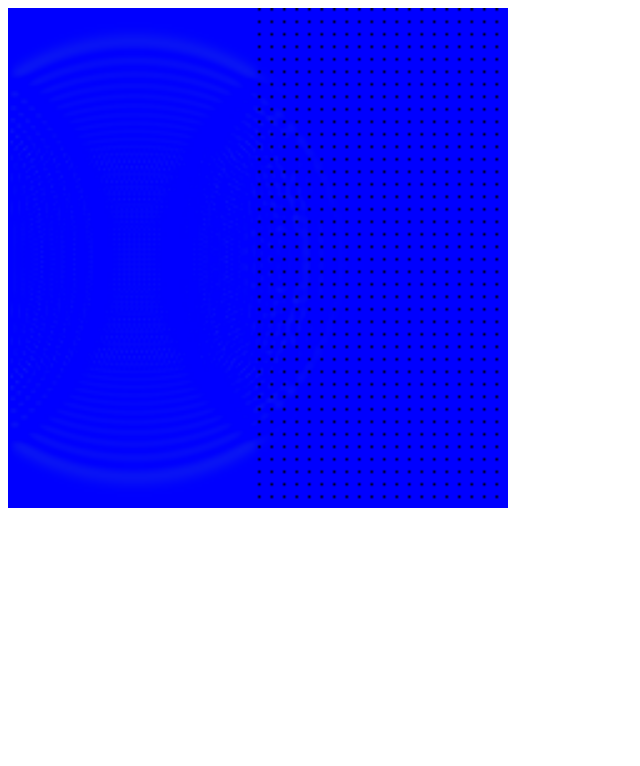
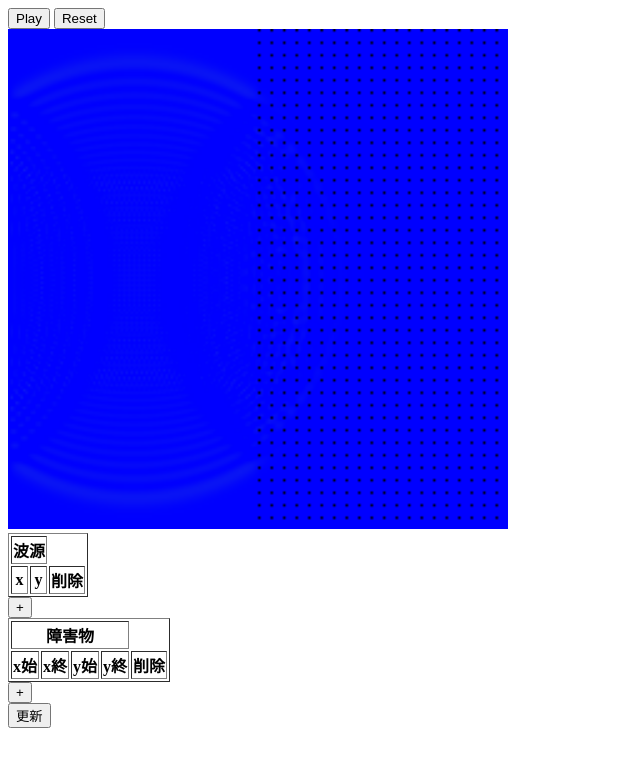
Before and after one commit to AT0309/WaveSimulation, a plain HTML site: page waveSimulation.html in a window 1280 px wide. Shown: the whole page, without its empty margins (0-640 px from the left). Drawn offline with Linux system fonts and the light colour scheme.

Commit message:
Update waveSimulation.html

```diff
--- a/waveSimulation.html
+++ b/waveSimulation.html
@@ -4,10 +4,32 @@
     <meta charset="UTF-8">
     <meta name="viewport" content="width=device-width, initial-scale=1.0">
     <title>Document</title>
+    <link rel="stylesheet" href="waveSimulation.css">
 </head>
 <body>
-    <canvas id="waveCanvas" width="200" height="200" style="display: none;"></canvas>
-    <canvas id="viewCanvas" width="500" height="500"></canvas>
+  <canvas id="waveCanvas" width="200" height="200" style="display: none;"></canvas>
+  <div id="TopContainer">
+    <button id="playButton" onclick="playButton_Click()">Play</button>
+    <button id="resetButton" onclick="resetButton_Click()">Reset</button>
+  </div>
+  <canvas id="viewCanvas" width="500" height="500"></canvas>
+  <div id="tableDiv">
+    <div>
+      <table id="wavePointTable" border="1">
+        <tr><th colspan="2">波源</th></tr>
+        <tr><th>x</th><th>y</th><th>削除</th></tr>
+      </table>
+      <button onclick="AddWaveSourceRow()" id="addWaveSourceButton">+</button>
+    </div>
+    <div>
+      <table id="objectTable" border="1">
+        <tr><th colspan="4">障害物</th></tr>
+        <tr><th>x始</th><th>x終</th><th>y始</th><th>y終</th><th>削除</th></tr>
+      </table>
+      <button onclick="AddObjectRow()" id="addObjectButton">+</button>
+    </div>
+    <button onclick="UpdateCanvasData()">更新</button>
+  </div>
 
     <script  src="waveSimulation.js"></script>
 
```
